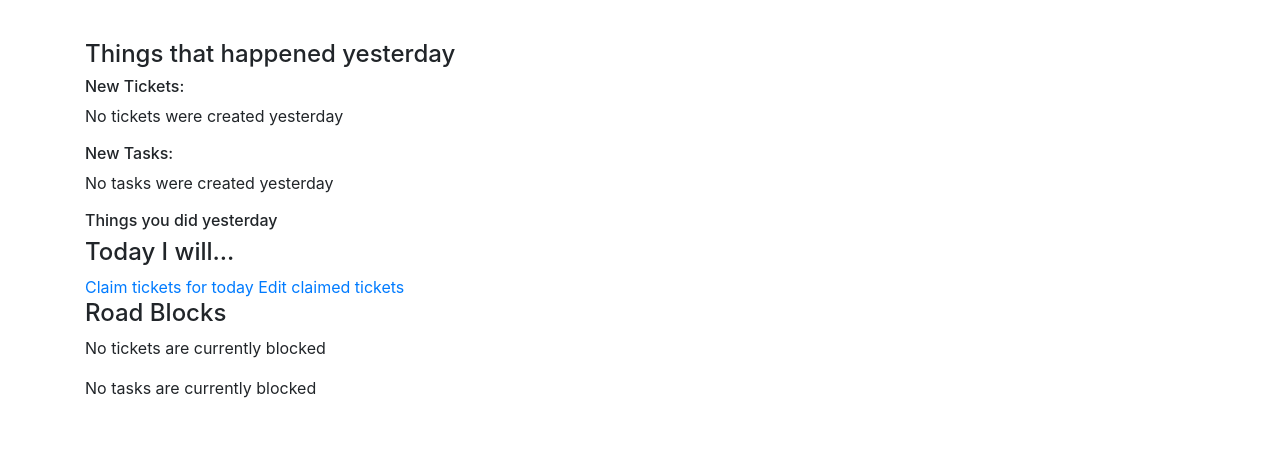
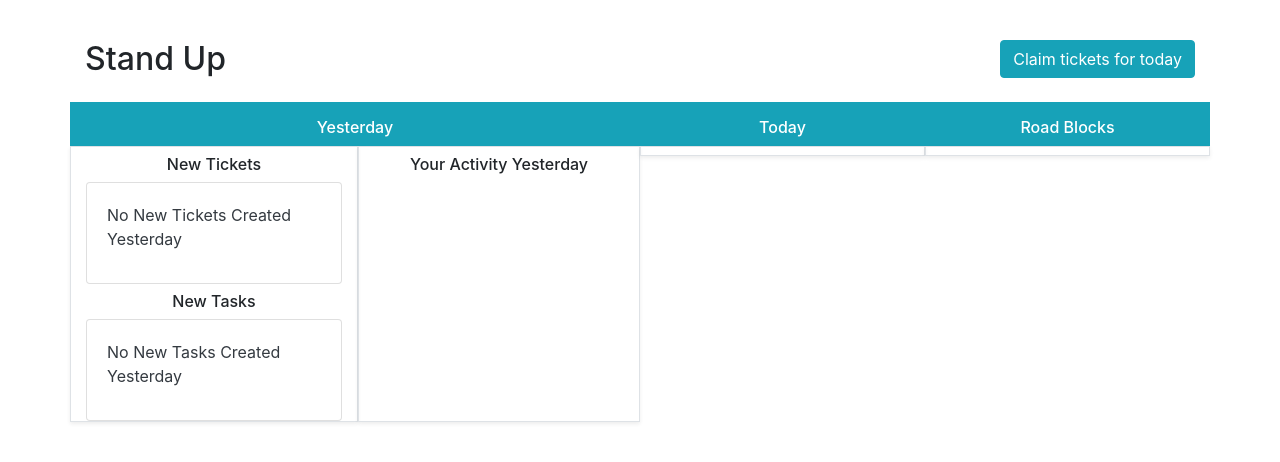
Before and after one commit to kellymorin/check_mate, a Django app: page /stand-up in a window 1280 px wide. Shown: the part 56-518 px from the top of the page. Run offline with Django 3.2, Linux system fonts and the light colour scheme; the visitor is signed in with stand-in values (Sample User, id 1); data that the repository does not hold is empty; parts of the project's set-up code (start-up, migrations or seed data) failed here and were passed over; some libraries are stand-ins or nearby versions.

Commit message:
Updating layout, formatting and adding comments

```diff
--- a/check_mate/templates/index.html
+++ b/check_mate/templates/index.html
@@ -22,6 +22,7 @@
     ></script>
   </head>
   <body>
+    <!-- Nav Bar -->
     <nav class="navbar navbar-expand-md navbar-light bg-info ">
      <a class="navbar-brand text-white" href="#">Check Mate</a>
       <ul class="navbar-nav ml-auto">
@@ -30,6 +31,7 @@
           </li>
       </ul>
     </nav>
+    <!-- End Nav Bar -->
     <br />
     <div class="container mt-3">{% block content %} {% endblock content %}</div>
   </body>
--- a/check_mate/templates/reusable_components/section_header.html
+++ b/check_mate/templates/reusable_components/section_header.html
@@ -2,9 +2,7 @@
 {% load progress_bar %}
 
 {% comment %}
-<!-- TODO: ask sebastion to help with formatting here. update alignment of icons. update spacing of icons-->
 <!-- TODO: project name in badge -->
-<!-- TODO: update alignment of initials -->
 {% endcomment %}
 
 <div class="row">
@@ -19,7 +17,7 @@
         {% if delete_status %}
           <a  class="mr-2 text-dark  mt-1 icon" href="{% url delete_link item_id %}"><i class="far fa-trash-alt"></i></a>
         {% else %}
-          <i class="far fa-trash-alt mr-2 mt-1 icon text-secondary"></i>
+          <i class="far fa-trash-alt mr-2 mt-1 icon text-muted"></i>
         {% endif %}
       </div>
     </div>
--- a/check_mate/templates/stand_up.html
+++ b/check_mate/templates/stand_up.html
@@ -3,67 +3,129 @@
 {% load ticket_card %}
 {% load task_card %}
 {% block content %}
-<div>
-  <h4>Things that happened yesterday</h4>
-  <h6>New Tickets:</h6>
+  <div class="row">
+    <div class="col">
+      <h2>Stand Up</h2>
+    </div>
+    <div class="col text-right">
+      {% if claimed_tickets or claimed_tasks %}
+      <a class="btn btn-info" href="{% url 'check_mate:remove-claim' %}">Edit claimed tickets</a>
+      {% else %}
+      <a class="btn btn-info" href="{% url 'check_mate:claim' %}">Claim tickets for today</a>
+      {% endif %}
+    </div>
+  </div>
+
+  <div class="row mt-3">
+    <div class="col-6">
+      <div class="row bg-info pt-3">
+        <div class="col text-white flex-column text-center">
+          <h6>Yesterday</h6>
+        </div>
+      </div>
+      <div class="row">
+        <div class="col border shadow-sm pt-2 ticket-container">
+          <h6 class="text-center">New Tickets</h6>
   {% if tickets %}
     {% for ticket in tickets %}
           {% ticket_card ticket.id False%}
     {% endfor %}
   {% else %}
-    <p>No tickets were created yesterday</p>
+          <div class="card" style="width:16rem;">
+            <div class="card-body">
+              <div class="card-title text-dark">No New Tickets Created Yesterday</div>
+            </div>
+          </div>
   {% endif %}
-  <h6>New Tasks:</h6>
+          <h6 class="text-center pt-2">New Tasks</h6>
   {% if tasks %}
     {% for task in tasks %}
           {% task_card task.id False%}
     {% endfor %}
   {% else %}
-    <p>No tasks were created yesterday</p>
+          <div class="card" style="width:16rem;">
+            <div class="card-body">
+              <div class="card-title text-dark">No New Tasks Created Yesterday</div>
+            </div>
+          </div>
   {% endif %}
-  <h6>Things you did yesterday</h6>
-
+        </div>
+        <div class="col border shadow-sm pt-2 ticket-container">
+          <h6 class="text-center">Your Activity Yesterday</h6>
+          {% if ticket_activity or task_activity %}
+            {% for key, value in ticket_activity.items %}
+              <div class="card" style="width:16rem;">
+                <div class="card-header">
+                  <div class="card-title text-dark">{{key}}</div>
+                </div>
+                <div class="card-body">
+                  {% for ticket in value %}
+                    <p class="mb-0 ticket-description">{{ticket.get_ticket_history_description}}</p>
+                    <p class="ticket-description text-muted">{{ticket.activity_date | date:"l, F d, Y"}}</p>
+                  {% endfor %}
+                </div>
+              </div>
+            {% endfor %}
   {% for key, value in task_activity.items %}
-    <h6>{{key}}</h6>
+            <div class="card" style="width:16rem;">
+              <div class="card-header">
+                <div class="card-title text-dark">{{key}}</div>
+              </div>
+              <div class="card-body">
     {% for task in value %}
-      <p>{{task.get_task_history_description}}</p>
+                  <p class="mb-0 ticket-description">{{task.get_task_history_description}}</p>
+                  <p class="ticket-description text-muted">{{task.activity_date | date:"l, F d, Y"}}</p>
     {% endfor %}
+              </div>
+            </div>
   {% endfor %}
-
-  {% for key, value in ticket_activity.items %}
-    <h6>{{key}}</h6>
-    {% for ticket in value %}
-      <p>{{ticket.get_ticket_history_description}}</p>
-    {% endfor %}
-  {% endfor %}
-
-  <h4>Today I will...</h4>
-  <a href="{% url 'check_mate:claim' %}">Claim tickets for today</a>
-  <a href="{% url 'check_mate:remove-claim' %}">Edit claimed tickets</a>
+          {% endif %}
+        </div>
+      </div>
+    </div>
+    <div class="col">
+      <div class="row bg-info pt-3">
+        <div class="col text-white flex-column text-center">
+          <h6>Today</h6>
+        </div>
+      </div>
+      <div class="row">
+        <div class="col border shadow-sm pt-2 ticket-container">
+          {% if claimed_tickets %}
+          <h6 class="text-center">Tickets</h6>
   {% for ticket in claimed_tickets %}
           {% ticket_card ticket.ticket_id False %}
   {% endfor %}
-
+          {% endif %}
+          {% if claimed_tasks%}
+          <h6 class="text-center pt-2">Tasks</h6>
   {% for task in claimed_tasks %}
           {% task_card task.task_id False %}
   {% endfor %}
-
-  <h4>Road Blocks</h4>
+          {% endif %}
+        </div>
+      </div>
+    </div>
+    <div class="col">
+      <div class="row bg-info pt-3">
+        <div class="col text-white flex-column text-center">
+          <h6>Road Blocks</h6>
+        </div>
+      </div>
+      <div class="row">
+        <div class="col border shadow-sm pt-2 ticket-container">
   {% if road_blocked_tickets %}
     {% for ticket in road_blocked_tickets %}
-      <p>{{ticket.ticket_name}}</p>
+              {% ticket_card ticket.id False%}
     {% endfor %}
-  {% else %}
-    <p>No tickets are currently blocked</p>
   {% endif %}
-
   {% if road_blocked_tasks %}
     {% for task in road_blocked_tasks %}
-      <p>{{task.task_name}}</p>
+              {% task_card task.id False %}
     {% endfor %}
-  {% else %}
-    <p>No tasks are currently blocked</p>
   {% endif %}
-
+        </div>
+      </div>
+    </div>
 </div>
 {% endblock content %}
--- a/check_mate/templates/ticket_form.html
+++ b/check_mate/templates/ticket_form.html
@@ -1,6 +1,8 @@
 {% extends "index.html" %}
 
 {% load crispy_forms_tags %}
+
+<!-- TODO: Implement messages framework -->
 
 {% block content %}
 
@@ -11,7 +13,6 @@
 {% if ticket %}
   <h1>Edit Ticket</h1>
   <form action="{% url 'check_mate:ticket_edit' ticket.id %}" method="POST">
-
 {% else %}
   <h1>Add Ticket</h1>
   <form action="{% url 'check_mate:ticket_add' %}" method="POST">
@@ -25,7 +26,7 @@
       {{ticket_status|crispy}}
     {% endif %}
 
-    <input class="btn btn-primary" type="submit" value="Save Ticket"/>
+    <input class="btn btn-info" type="submit" value="Save Ticket"/>
     {% if ticket %}
       <a class="btn btn-success" href="{% url 'check_mate:ticket_details' ticket.id %}">Go Back</a>
     {% else %}
```
Also changed, not shown: check_mate/templates/login.html (+4 -4 lines), check_mate/templates/project_delete.html (+8 -3 lines), check_mate/templates/project_details.html (+18 -5 lines), check_mate/templates/project_form.html (+5 -8 lines), check_mate/templates/projects.html (+7 -1 lines), check_mate/templates/register.html (+9 -13 lines), check_mate/templates/reusable_components/task_card.html (+8 -7 lines), check_mate/templates/reusable_components/ticket_card.html (+12 -7 lines), check_mate/templates/task_delete.html (+7 -2 lines), check_mate/templates/task_form.html (+4 -4 lines), check_mate/templates/ticket_delete.html (+8 -3 lines), check_mate/templates/ticket_details.html (+11 -2 lines). Lines whose indentation alone changed are shown as unchanged.
